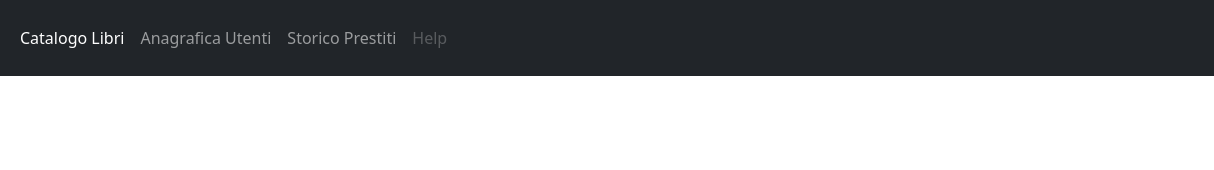
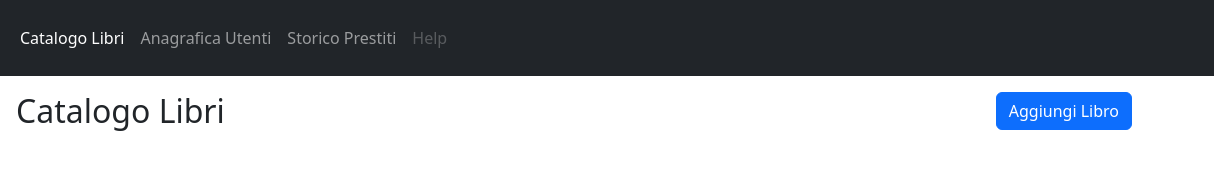
Before and after one commit to enricorenna01/html-css-bootstrap-dashboard, a plain HTML site: page index.html in a window 1280 px wide. Shown: the full height of the page, 66-1280 px from the left. Drawn offline with nearby package versions, Linux system fonts and the light colour scheme.

Commit message:
feat: added main header

```diff
--- a/index.html
+++ b/index.html
@@ -42,7 +42,14 @@
 
     <!--Corpo della pagina-->
     <main>
-
+        <div class="container">
+            <!--Intestazione main-->
+            <div class="d-flex justify-content-between align-items-center">
+                <h1 class="fs-2 fw-normal mb-0">Catalogo Libri</h1>
+                <button class="btn btn-primary">Aggiungi Libro</button>
+            </div>
+            <!--Intestazione main-->
+        </div>
     </main>
     <!--/Corpo della pagina-->
 </body>
```
